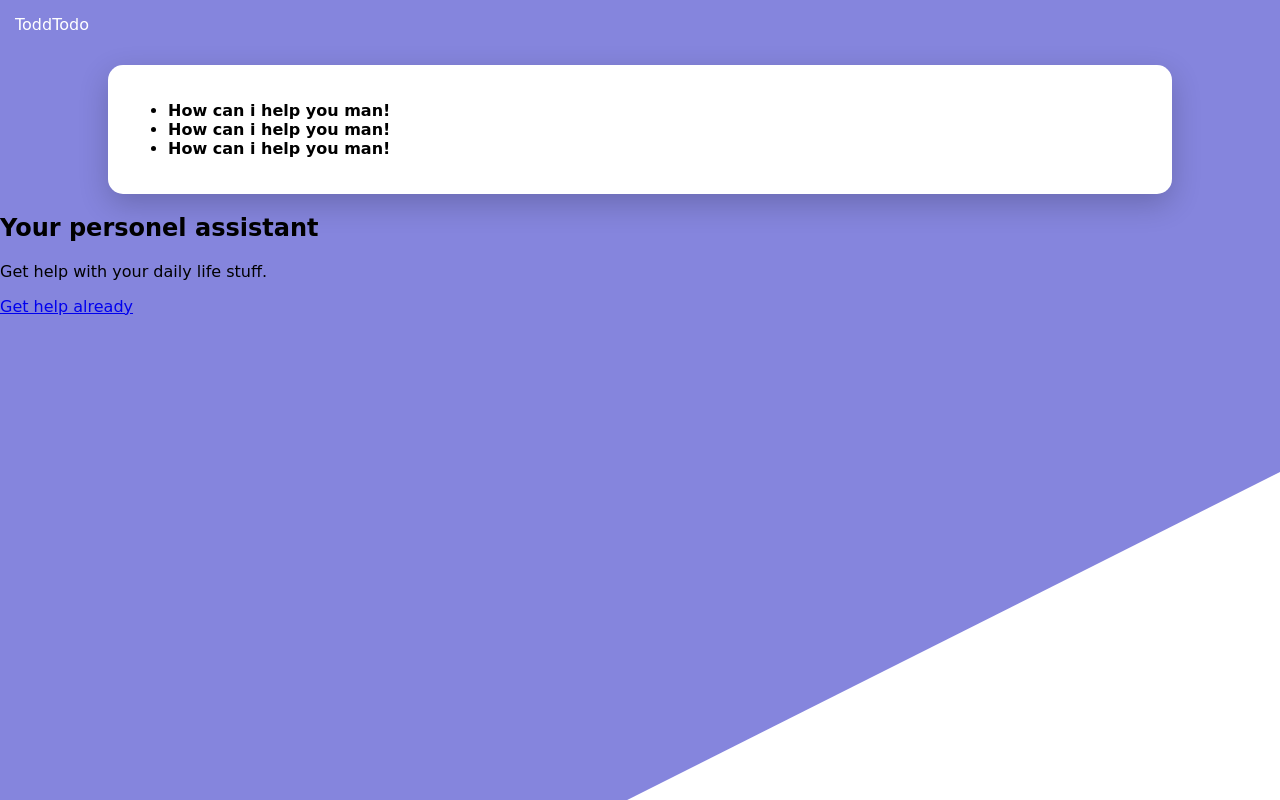
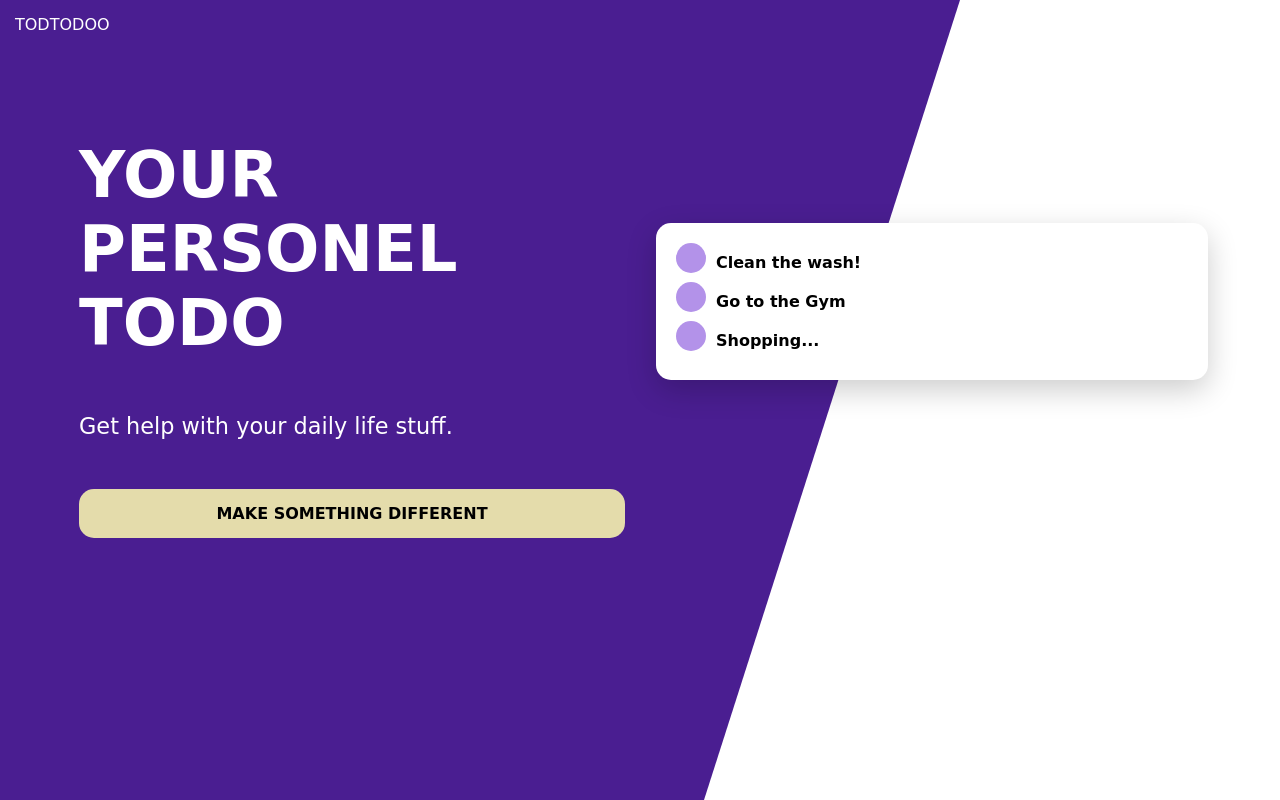
Before and after one commit to Aslialbayrak/sass.test, a plain HTML site: page index.html in a window 1280 px wide. Drawn offline with Linux system fonts and the light colour scheme; a web font is replaced by a local one.

Commit message:
sass done

```diff
--- a/css/main.scss
+++ b/css/main.scss
@@ -1,21 +1,29 @@
 
 $colors: (
-    primary:#8585dd,
-    accent:#fff6bb
-
+    primary: #4a1e91,
+    primary-light: lighten(#4a1e91, 40%),
+    primary-dark: darken(#4a1e91, 40%),
+    accent: rgb(228, 220, 171)
 );
 
 $padding:15px;
 $borders:15px;
 
-@function color($color-name){
+@function color($color-name) {
     @return map-get($colors,$color-name)
+}
+
+$desktop:840px;
+
+@mixin  desktop{
+    @media (min-width:#{$desktop}){
+        @content;
+    }
 }
 
 
 
-
-body,html{
+body, html{
     height:100%;
 
 }
@@ -33,6 +41,9 @@ body{
         position:absolute;
         z-index:-1;
 
+        @include desktop{
+            clip-path: polygon(0 0, 75% 0, 55% 100%, 0% 100%);
+        }
     }
 
     header a{
@@ -43,12 +54,15 @@ body{
         text-decoration:uppercase;
 
     }
-
-
 }
 
+main{
 
-main{
+    @include desktop{
+        display:grid;
+        grid-template-columns: 50% auto;
+        grid-template-areas: "primary card";
+    }
 
     section#card {
         background: #fff;
@@ -58,6 +72,83 @@ main{
         box-shadow: 0 10px 30px rgba(0,0,0,.2);
         width:80%;
 
+        @include desktop{
+            grid-area: card;
+            height:fit-content;
+            align-self: center;
+            margin:1em;
+
+        }
+
+        ul {
+            list-style-type:none ;
+            margin: 0; padding: 0;
+
+            li {
+                margin-bottom: 10px;
+
+                span {
+                    position: absolute;
+                    width: 30px;
+                    height: 30px;
+                    background-color: color(primary-light);
+                    border-radius: 50%;
+                    margin-right: 10px;
+                }
+
+                strong {
+                    display: inline-block;
+                    margin-left: max(40px);
+                    margin-top: 10px;
+                }
+            }
+        }
+    }
+
+    section#primary{
+        color:#fff;
+        padding:$padding;
+        text-align:center;
+
+        @include desktop{
+            grid-area: primary;
+            text-align:left;
+            margin:4em 0 0 4em;
+
+        }
+
+        h1{
+            font-size:3em;
+            margin-top: 10px;
+            text-transform: uppercase;
+
+            @include desktop{
+                width:30%;
+                font-size: 4em;
+                lne-height:.9em;
+            }
+
+        }
+
+        p{
+            font-size:1.4em;
+        }
+
+        a{
+            color:color(primary-dark);
+            border-radius: $borders;
+            text-decoration: none;
+            text-transform: uppercase;
+            font-weight: bold;
+            background-color: color(accent);
+            display:block;
+            text-align: center;
+            margin:50px auto 0 auto;
+            padding:$padding ;
+
+
+        }
+
     }
 
 }
--- a/index.html
+++ b/index.html
@@ -18,7 +18,7 @@
     <div id="bg"></div>
 
     <header>
-        <a href=#>ToddTodo</a>
+        <a href=#>TODTODOO</a>
     </header>
 
     <main>
@@ -26,24 +26,24 @@
             <ul>
                 <li>
                     <span></span>
-                    <strong>How can i help you man!</strong>
+                    <strong>Clean the wash!</strong>
                 </li>
                 <li>
                     <span></span>
-                    <strong>How can i help you man!</strong>
+                    <strong>Go to the Gym</strong>
                 </li>
                 <li>
                     <span></span>
-                    <strong>How can i help you man!</strong>
+                    <strong>Shopping...</strong>
                 </li>
             </ul>
         </section>
         <section id="primary">
-            <h1>Your personel assistant</h1>
+            <h1>Your personel Todo</h1>
             <p>Get help with your daily life stuff.</p>
 
 
-            <a href="#">Get help already</a>
+            <a href="#">Make something different</a>
         </section>
 
     </main>
```
Also changed, not shown: css/main.css, 1 other file.
